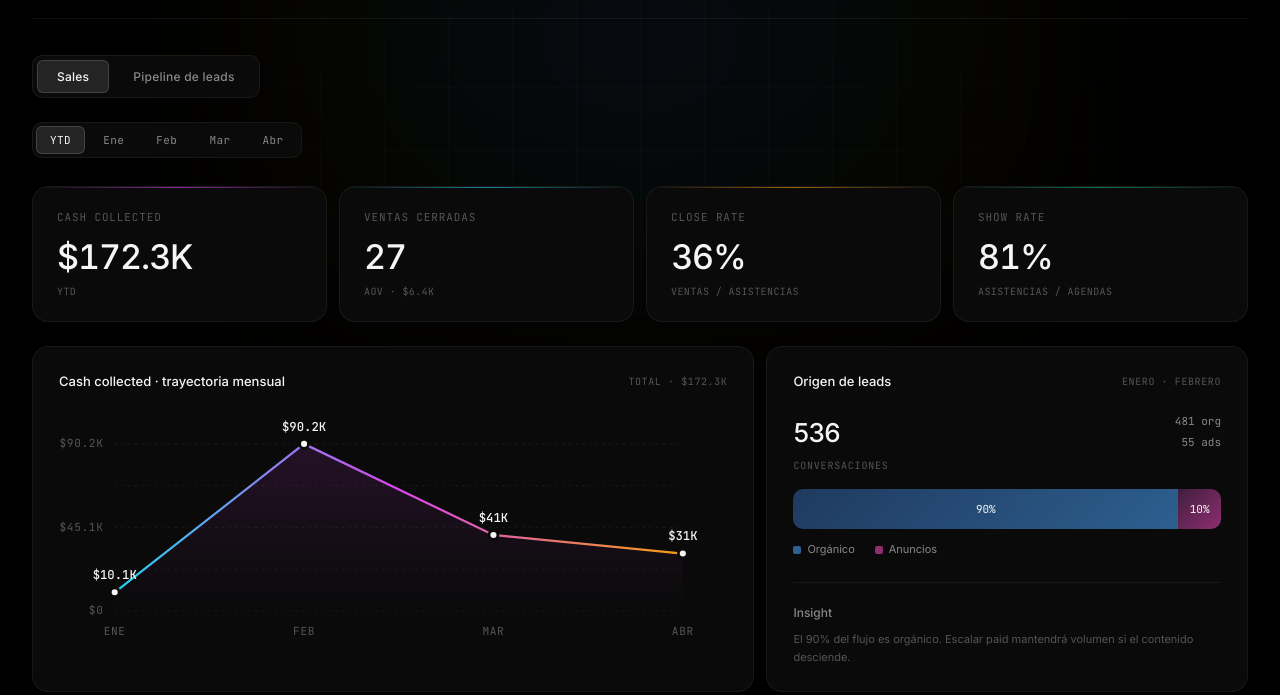
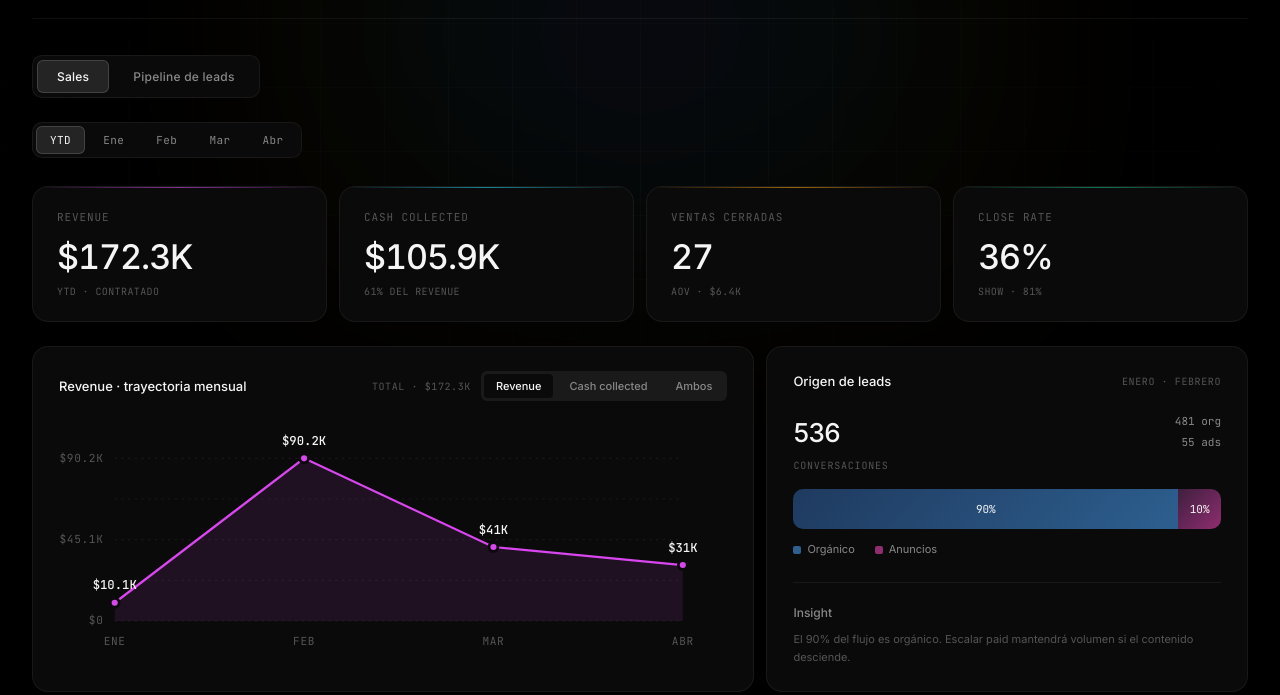
Before and after one commit to rodricou08-sudo/arcadia-dashboard, a plain HTML site: page index.html in a window 1280 px wide. Shown: the part 105-800 px from the top of the page. Drawn offline with Linux system fonts and the light colour scheme.

Commit message:
v.04.1: fix revenue vs cash collected — toggle chart + split KPIs

```diff
--- a/data.json
+++ b/data.json
@@ -1334,7 +1334,9 @@
       "uno_a_uno": 3500,
       "mastermind": 6600,
       "inner_circle": 0,
-      "total": 10100
+      "total": 10100,
+      "cash_collected": 6650,
+      "revenue": 10100
     },
     {
       "mes": "Febrero",
@@ -1342,7 +1344,9 @@
       "uno_a_uno": 42150,
       "mastermind": 15000,
       "inner_circle": 25000,
-      "total": 90150
+      "total": 90150,
+      "cash_collected": 37816,
+      "revenue": 90150
     },
     {
       "mes": "Marzo",
@@ -1350,7 +1354,9 @@
       "uno_a_uno": 17500,
       "mastermind": 8500,
       "inner_circle": 15000,
-      "total": 41000
+      "total": 41000,
+      "cash_collected": 38566,
+      "revenue": 41000
     },
     {
       "mes": "Abril",
@@ -1358,7 +1364,9 @@
       "uno_a_uno": 10000,
       "mastermind": 12000,
       "inner_circle": 0,
-      "total": 31000
+      "total": 31000,
+      "cash_collected": 22825,
+      "revenue": 31000
     }
   ],
   "revenue_by_closer": {
--- a/index.html
+++ b/index.html
@@ -728,8 +728,15 @@
     <section class="row row-3-2">
       <div class="panel">
         <div class="panel-header">
-          <div class="panel-title">Cash collected · trayectoria mensual</div>
-          <div class="panel-meta" id="revenue-meta">USD</div>
+          <div class="panel-title" id="revenue-chart-title">Revenue · trayectoria mensual</div>
+          <div style="display:flex;gap:10px;align-items:center;">
+            <div class="panel-meta" id="revenue-meta">USD</div>
+            <div class="ranking-controls" id="revenue-toggle">
+              <button data-series="revenue" class="active">Revenue</button>
+              <button data-series="cash">Cash collected</button>
+              <button data-series="both">Ambos</button>
+            </div>
+          </div>
         </div>
         <div class="revenue-chart-wrap" id="revenue-chart"></div>
       </div>
@@ -874,6 +881,7 @@
   let DATA = null;
   let currentMonth = 'ALL';
   let currentView = 'sales';
+  let currentSeries = 'revenue';
 
   const fmtUSD = (n) => {
     if (n >= 1000) return '$' + (n / 1000).toFixed(n % 1000 === 0 ? 0 : 1) + 'K';
@@ -928,6 +936,8 @@
   function renderKPIs() {
     const f = sumFunnel(currentMonth);
     const r = sumRevenue(currentMonth);
+    const rows = currentMonth === 'ALL' ? DATA.revenue_total : DATA.revenue_total.filter(d => d.mes === currentMonth);
+    const cashTotal = rows.reduce((a, b) => a + (b.cash_collected || 0), 0);
     const pctAsist = f.agendas > 0 ? f.asist / f.agendas : 0;
     const closeRate = f.asist > 0 ? f.ventas / f.asist : 0;
     const aov = f.ventas > 0 ? r.total / f.ventas : 0;
@@ -946,76 +956,81 @@
       const sign = v > 0 ? '↑' : v < 0 ? '↓' : '→';
       return `<div class="delta ${cls}">${sign} ${(Math.abs(v) * 100).toFixed(0)}% vs mes anterior</div>`;
     };
+    const cashPct = r.total > 0 ? Math.round(cashTotal / r.total * 100) : 0;
     document.getElementById('kpis').innerHTML = `
       <div class="kpi" style="--kpi-accent: #d946ef;">
-        <div class="label">Cash Collected</div>
+        <div class="label">Revenue</div>
         <div class="value">${fmtUSD(r.total)}</div>
         ${deltaHtml(deltaRevenue)}
-        <div class="sublabel">${currentMonth === 'ALL' ? 'YTD' : currentMonth}</div>
+        <div class="sublabel">${currentMonth === 'ALL' ? 'YTD' : currentMonth} · contratado</div>
       </div>
       <div class="kpi" style="--kpi-accent: #22d3ee;">
+        <div class="label">Cash Collected</div>
+        <div class="value">${fmtUSD(cashTotal)}</div>
+        <div class="sublabel">${cashPct}% del revenue</div>
+      </div>
+      <div class="kpi" style="--kpi-accent: #f59e0b;">
         <div class="label">Ventas cerradas</div>
         <div class="value">${f.ventas}</div>
         <div class="sublabel">AOV · ${aov > 0 ? fmtUSD(aov) : '—'}</div>
       </div>
-      <div class="kpi" style="--kpi-accent: #f59e0b;">
+      <div class="kpi" style="--kpi-accent: #10b981;">
         <div class="label">Close rate</div>
         <div class="value">${fmtPct(closeRate)}</div>
-        <div class="sublabel">Ventas / Asistencias</div>
-      </div>
-      <div class="kpi" style="--kpi-accent: #10b981;">
-        <div class="label">Show rate</div>
-        <div class="value">${fmtPct(pctAsist)}</div>
-        <div class="sublabel">Asistencias / Agendas</div>
+        <div class="sublabel">Show · ${fmtPct(pctAsist)}</div>
       </div>
     `;
   }
 
   function renderRevenueChart() {
     const data = DATA.revenue_total;
-    const W = 600, H = 200, P = { top: 20, right: 40, bottom: 30, left: 50 };
+    const W = 600, H = 200, P = { top: 24, right: 40, bottom: 30, left: 50 };
     const innerW = W - P.left - P.right;
     const innerH = H - P.top - P.bottom;
-    const maxVal = Math.max(...data.map(d => d.total));
+    const series = [];
+    if (currentSeries === 'revenue' || currentSeries === 'both')
+      series.push({ key: 'revenue', label: 'Revenue', color: '#d946ef', vals: data.map(d => d.total) });
+    if (currentSeries === 'cash' || currentSeries === 'both')
+      series.push({ key: 'cash', label: 'Cash collected', color: '#22d3ee', vals: data.map(d => d.cash_collected) });
+    const allVals = series.flatMap(s => s.vals);
+    const maxVal = Math.max(...allVals, 1);
     const yScale = v => P.top + innerH - (v / maxVal) * innerH;
     const xScale = i => P.left + (innerW / (data.length - 1)) * i;
-    const pathLine = data.map((d, i) => `${i === 0 ? 'M' : 'L'} ${xScale(i)} ${yScale(d.total)}`).join(' ');
-    const pathArea = pathLine + ` L ${xScale(data.length - 1)} ${P.top + innerH} L ${xScale(0)} ${P.top + innerH} Z`;
     const gridLines = [0, 0.25, 0.5, 0.75, 1].map(f => {
       const y = P.top + innerH * f;
       return `<line class="chart-grid-line" x1="${P.left}" y1="${y}" x2="${W - P.right}" y2="${y}" />`;
     }).join('');
     const yLabels = [0, 0.5, 1].map(f => {
       const y = P.top + innerH * f;
-      const val = maxVal * (1 - f);
-      return `<text class="chart-label" x="${P.left - 10}" y="${y + 3}" text-anchor="end">${fmtUSD(val)}</text>`;
+      return `<text class="chart-label" x="${P.left - 10}" y="${y + 3}" text-anchor="end">${fmtUSD(maxVal * (1 - f))}</text>`;
     }).join('');
     const xLabels = data.map((d, i) => `<text class="chart-label" x="${xScale(i)}" y="${H - 8}" text-anchor="middle">${d.mes.slice(0, 3).toUpperCase()}</text>`).join('');
-    const dots = data.map((d, i) => `
-      <circle class="chart-dot" cx="${xScale(i)}" cy="${yScale(d.total)}" r="4" />
-      <text class="chart-value-label" x="${xScale(i)}" y="${yScale(d.total) - 12}" text-anchor="middle">${fmtUSD(d.total)}</text>
-    `).join('');
+    const seriesSvg = series.map(s => {
+      const path = s.vals.map((v, i) => `${i === 0 ? 'M' : 'L'} ${xScale(i)} ${yScale(v)}`).join(' ');
+      const area = path + ` L ${xScale(data.length - 1)} ${P.top + innerH} L ${xScale(0)} ${P.top + innerH} Z`;
+      const dots = s.vals.map((v, i) => `<circle cx="${xScale(i)}" cy="${yScale(v)}" r="4" fill="${s.color}" stroke="var(--bg-card)" stroke-width="2.5" />`).join('');
+      const labels = currentSeries !== 'both' ? s.vals.map((v, i) => `<text class="chart-value-label" x="${xScale(i)}" y="${yScale(v) - 12}" text-anchor="middle">${fmtUSD(v)}</text>`).join('') : '';
+      return `
+        <path d="${area}" fill="${s.color}" opacity="0.1" />
+        <path d="${path}" fill="none" stroke="${s.color}" stroke-width="2" />
+        ${dots}${labels}
+      `;
+    }).join('');
+    const legend = currentSeries === 'both' ? series.map(s =>
+      `<span style="display:inline-flex;align-items:center;gap:6px;font-size:10px;color:var(--text-secondary);font-family:var(--mono);margin-right:14px;"><span style="width:8px;height:8px;border-radius:2px;background:${s.color};"></span>${s.label}</span>`
+    ).join('') : '';
     document.getElementById('revenue-chart').innerHTML = `
+      ${legend ? `<div style="position:absolute;top:-4px;right:0;">${legend}</div>` : ''}
       <svg viewBox="0 0 ${W} ${H}" preserveAspectRatio="xMidYMid meet">
-        <defs>
-          <linearGradient id="revenueGradient" x1="0" y1="0" x2="1" y2="0">
-            <stop offset="0%" stop-color="#22d3ee" />
-            <stop offset="50%" stop-color="#d946ef" />
-            <stop offset="100%" stop-color="#f59e0b" />
-          </linearGradient>
-          <linearGradient id="revenueAreaGradient" x1="0" y1="0" x2="0" y2="1">
-            <stop offset="0%" stop-color="#d946ef" stop-opacity="0.25" />
-            <stop offset="100%" stop-color="#d946ef" stop-opacity="0" />
-          </linearGradient>
-        </defs>
-        ${gridLines}${yLabels}
-        <path class="chart-area" d="${pathArea}" />
-        <path class="chart-line" d="${pathLine}" />
-        ${dots}${xLabels}
+        ${gridLines}${yLabels}${seriesSvg}${xLabels}
       </svg>
     `;
-    const total = data.reduce((a, b) => a + b.total, 0);
-    document.getElementById('revenue-meta').textContent = `Total · ${fmtUSD(total)}`;
+    const totalRev = data.reduce((a, b) => a + b.total, 0);
+    const totalCash = data.reduce((a, b) => a + b.cash_collected, 0);
+    const titles = { revenue: 'Revenue · trayectoria mensual', cash: 'Cash collected · trayectoria mensual', both: 'Revenue vs Cash collected · trayectoria mensual' };
+    document.getElementById('revenue-chart-title').textContent = titles[currentSeries];
+    const metas = { revenue: `Total · ${fmtUSD(totalRev)}`, cash: `Total · ${fmtUSD(totalCash)}`, both: `Rev ${fmtUSD(totalRev)} · Cash ${fmtUSD(totalCash)}` };
+    document.getElementById('revenue-meta').textContent = metas[currentSeries];
   }
 
   function renderSource() {
@@ -1381,6 +1396,14 @@
         renderRanking(parseInt(btn.dataset.limit, 10));
       });
     });
+    document.querySelectorAll('#revenue-toggle button').forEach(btn => {
+      btn.addEventListener('click', () => {
+        document.querySelectorAll('#revenue-toggle button').forEach(b => b.classList.remove('active'));
+        btn.classList.add('active');
+        currentSeries = btn.dataset.series;
+        renderRevenueChart();
+      });
+    });
     document.querySelectorAll('#clientes-controls button').forEach(btn => {
       btn.addEventListener('click', () => {
         document.querySelectorAll('#clientes-controls button').forEach(b => b.classList.remove('active'));
```
